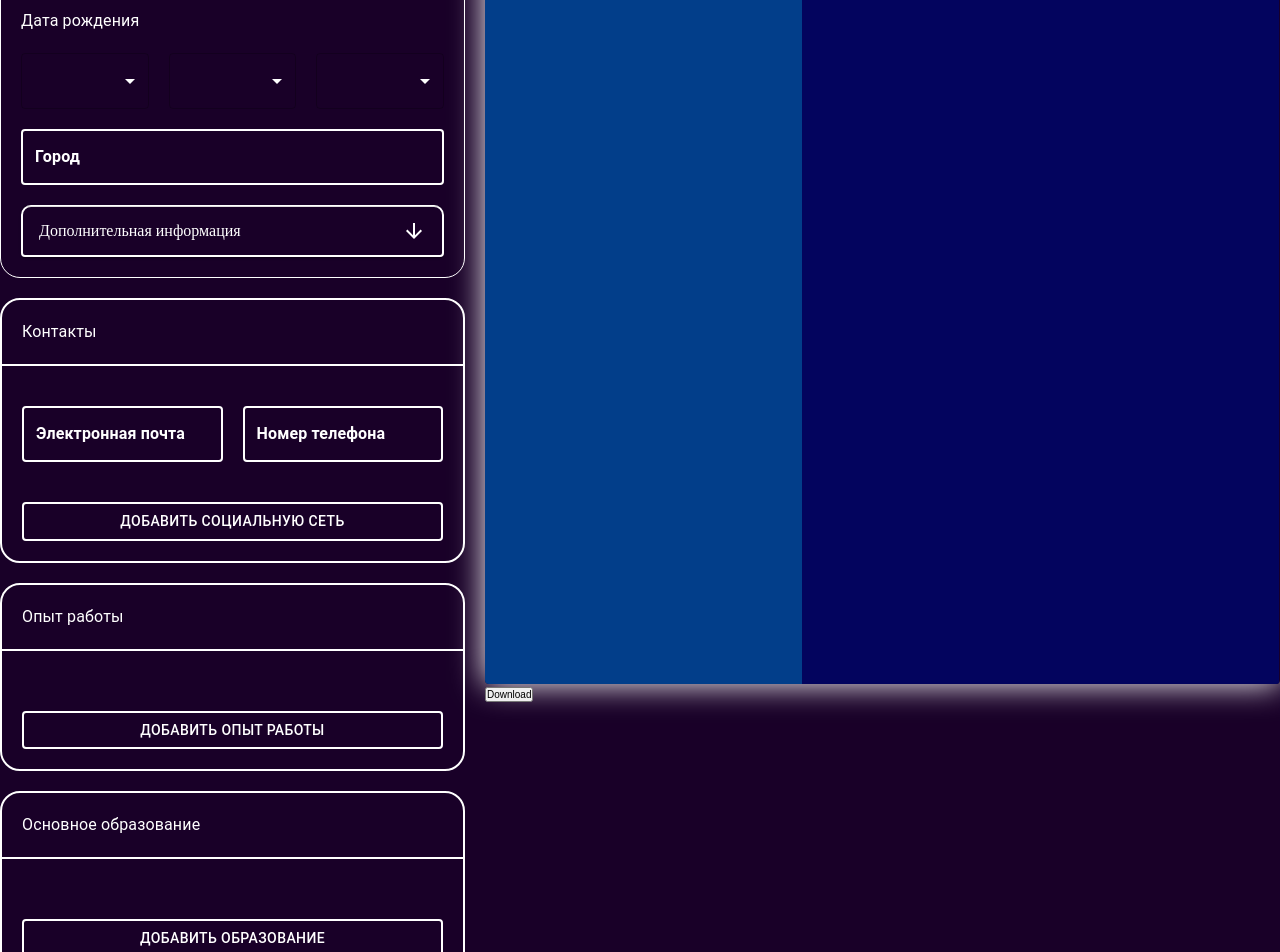
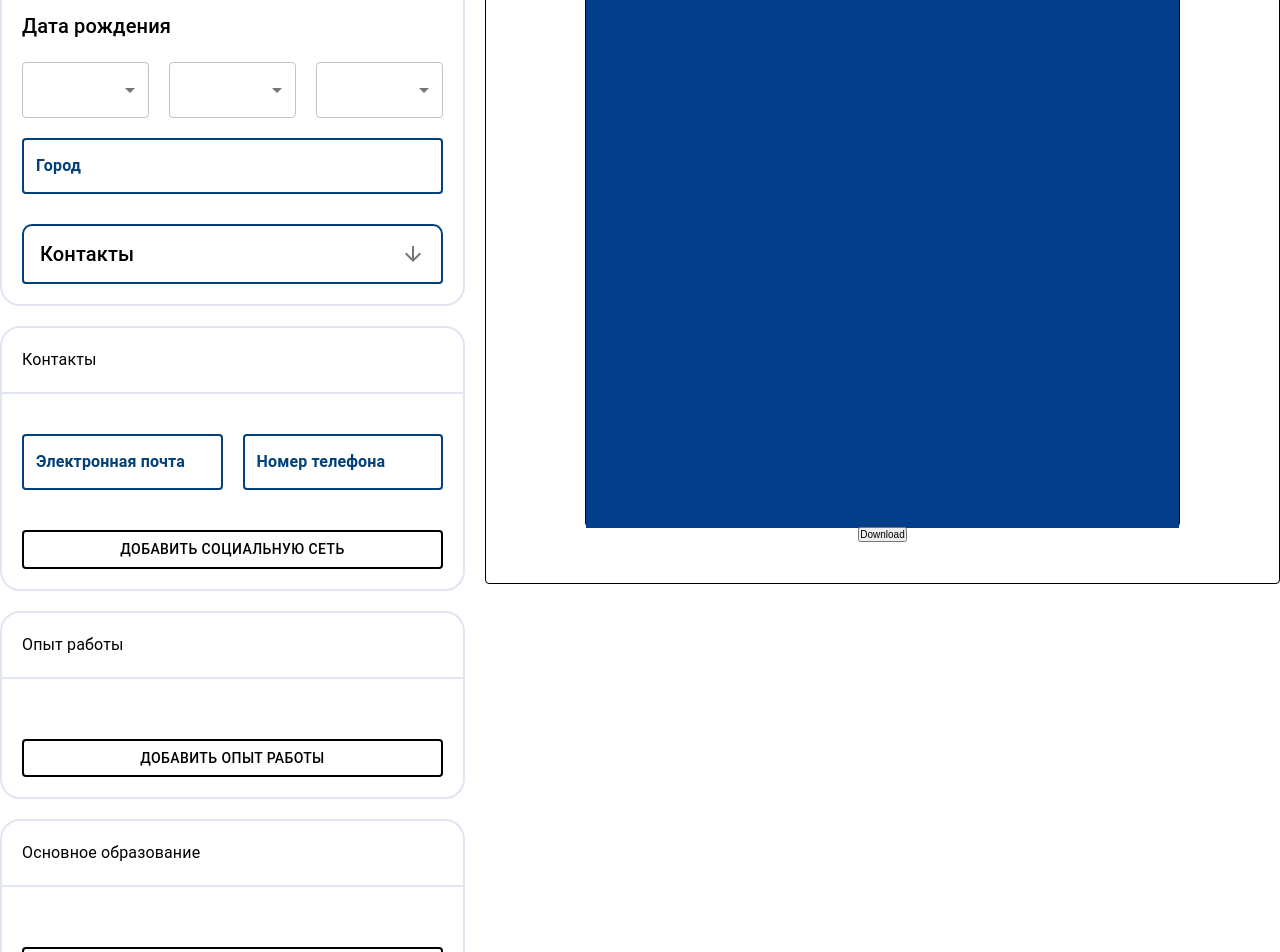
Before and after one commit to chmonka/createResume, a React (Vite) app: page /createResume in a window 1280 px wide. Shown: the part 420-1372 px from the top of the page. Built offline with nearby package versions, Linux system fonts and the light colour scheme.

Commit message:
изменил стили, изменил отображение pdf файла

```diff
--- a/src/Theme.ts
+++ b/src/Theme.ts
@@ -1,90 +1,70 @@
 import { createTheme } from '@mui/material'
-import { color } from 'html2canvas/dist/types/css/types/color'
 
 const theme = createTheme({
   components: {
     MuiTypography: {
       styleOverrides: {
         root: {
-          color: '#FFFFFF',
+          color: '#000',
           '& .MuiTypography-root': {
-            color: '#FFFFFF',
-          }
-        }
-      }
+            color: '#000',
+          },
+        },
+      },
     },
 
-    MuiSelect: {
+    MuiAccordion: {
       styleOverrides: {
         root: {
-          "& .MuiSelect-select": {
-            color: "#FFFFFF",
-            borderColor: "#FFFFFF",
-          },
-          "& .MuiSelect-root": {
-            color: "#FFFFFF",
-            borderColor: "#FFFFFF",
-          },
-
-          "& .MuiSelect-outlined":{
-            color: "#FFFFFF",
-            borderColor: "#FFFFFF",
-          },
-
-          "& .MuiSelect-icon": {
-            color: "#FFFFFF",
-          },
-          "& .MuiSelect-menu": {
-            backgroundColor: "white",
-            color: "black",
-          },
-          "& .MuiMenuItem-root": {
-            backgroundColor: "white",
-            borderColor: '#FFFFFF',
-            color: "#FFFFFF",
-
-          },
+          boxShadow: 'none',
+          backgroundColor: 'transparent',
+          border: '2px solid #034078',
+          borderRadius: '10px',
+          color: '#bfdbf7',
+          display: 'flex',
+          flexDirection: 'column',
+          marginTop: '10px',
         },
       },
     },
     MuiTextField: {
       styleOverrides: {
         root: {
-          "& .MuiOutlinedInput-root": {
-            color: "#FFFFFF",
-            fontFamily: "Arial",
-            fontWeight: "bold",
-            "& .MuiOutlinedInput-notchedOutline": {
-              borderColor: "#FFFFFF",
-              color: "#FFFFFF",
-              borderWidth: "2px",
+          '& .MuiOutlinedInput-root': {
+            color: '#034078',
+            fontFamily: 'Arial',
+            fontWeight: 'bold',
+            '& .MuiOutlinedInput-notchedOutline': {
+              borderColor: '#034078',
+              color: '#034078',
+              borderWidth: '2px',
             },
-            "&.Mui-focused": {
-              "& .MuiOutlinedInput-notchedOutline": {
-                borderColor: "#FFFFFF",
-                color: "#FFFFFF",
-                borderWidth: "3px",
+            '&.Mui-focused': {
+              '& .MuiOutlinedInput-notchedOutline': {
+                borderColor: '#2284e0',
+                color: '#034078',
+                borderWidth: '3px',
               },
             },
-            "&:hover:not(.Mui-focused)": {
-              "& .MuiOutlinedInput-notchedOutline": {
-                borderColor: "#FFFFFF",
-                color: "#FFFFFF",
+            '&:hover:not(.Mui-focused)': {
+              '& .MuiOutlinedInput-notchedOutline': {
+                borderColor: '#034078',
+                color: '#034078',
               },
             },
           },
-          "& .MuiInputLabel-outlined": {
-            color: "#FFFFFF",
-            fontWeight: "bold",
-            "&.Mui-focused": {
-              color: "#FFFFFF",
-              fontWeight: "bold",
+          '& .MuiInputLabel-outlined': {
+            color: '#034078',
+            fontWeight: 'bold',
+            '&.Mui-focused': {
+              color: '#2284e0',
+              fontWeight: 'bold',
             },
           },
         },
-      }
-    }
-  }
+      },
+    },
+  },
 })
 
 
--- a/src/components/Button/CustomButton.tsx
+++ b/src/components/Button/CustomButton.tsx
@@ -12,8 +12,8 @@ const theme = createTheme({
       styleOverrides: {
         root: {
           '&.MuiButton-root': {
-            border: '2px #FFFFFF solid',
-            color: '#FFFFFF',
+            border: '2px #000 solid',
+            color: '#000',
             // backgroundColor: "#FFFFFF"
           },
           '& :hover': {
--- a/src/components/Document/MyDocument.tsx
+++ b/src/components/Document/MyDocument.tsx
@@ -3,7 +3,6 @@ import { jsPDF } from 'jspdf'
 import { useRef } from 'react'
 import { Box, Grid, Typography } from '@mui/material'
 import { useFormContext } from 'react-hook-form'
-import PlaceIcon from '@mui/icons-material/Place'
 
 const MyDocument = () => {
   const { watch } = useFormContext()
@@ -22,7 +21,7 @@ const MyDocument = () => {
         const pdf = new jsPDF('portrait', 'pt', 'a4')
         // const pdfWidth = pdf.internal.pageSize.getWidth()
         // const pdfHeight = pdf.internal.pageSize.getWidth()
-        pdf.addImage(imgData, 'SVG', 0, 0, 600, 845)
+        pdf.addImage(imgData, 'SVG', 0, 0, 600, 50)
         pdf.save('shipping_label.pdf')
       })
     } else {
@@ -31,8 +30,56 @@ const MyDocument = () => {
   }
 
   return (
-    <Box sx={{ display: 'flex', flexDirection: 'column', height: '100%' }}>
-      <Box
+    <Box sx={{
+      display: 'flex',
+      flexDirection: 'column',
+      height: '100%',
+      width: '100%',
+      border: '1px solid black',
+      alignItems: 'center',
+      minWidth: '795px',
+      minHeight: '900px',
+      maxWidth: '795px',
+      maxHeight: '1000px',
+      justifyContent: 'center',
+      borderRadius: '4px',
+    }}>
+      <Grid
+        sx={{
+          display: 'flex',
+          flexDirection: 'column',
+          width: '100%',
+          height: '100%',
+          minWidth: '595px',
+          minHeight: '800px',
+          maxWidth: '595px',
+          maxHeight: '800px',
+          border: '1px solid black',
+          borderRadius: '4px',
+        }}>
+        <Grid
+          ref={pdfRef}
+          sx={{
+            display: 'flex',
+          }}>
+          <Box
+            sx={{backgroundColor: '#023e8a',
+              minHeight: '800px',
+              maxHeight: '800px', width: '100%'}}>
+            <Typography>Желаемая зарплата:</Typography>
+            <Box>
+              <Typography>{object.money} {object.currency}</Typography>
+            </Box>
+
+          </Box>
+        </Grid>
+
+      </Grid>
+      <button onClick={downloadPDF} style={{ fontSize: '10px' }}>
+        Download
+      </button>
+
+      {/*  <Box
         sx={{}}
       >
         <Grid
@@ -48,19 +95,14 @@ const MyDocument = () => {
             borderRadius: '4px',
             boxShadow: '0 0 32px white',
             overflow: 'hidden',
-          }}
-        >
+          }}>
           <Box
             sx={{
               textAlign: 'left',
               position: 'relative',
               margin: 'auto',
               width: '795px',
-            }}
-          >
-
-
-
+            }}>
             <Grid
               ref={pdfRef}
               sx={{
@@ -68,8 +110,7 @@ const MyDocument = () => {
                 height: '297mm',
                 // maxHeight: '297mm',
                 display: 'flex',
-              }}
-            >
+              }}>
               <Box
                 sx={{
                   padding: '20px',
@@ -77,8 +118,7 @@ const MyDocument = () => {
                   width: '40%',
                   position: 'relative',
                   backgroundColor: '#023e8a',
-                }}
-              >
+                }}>
                 <Box>
                   <Typography>Желаемая зарплата:</Typography>
                   <Box>
@@ -116,10 +156,8 @@ const MyDocument = () => {
         </Grid>
       </Box>
       <Box>
-        <button onClick={downloadPDF} style={{ fontSize: '10px' }}>
-          Download
-        </button>
-      </Box>
+
+      </Box>*/}
     </Box>
   )
 }
--- a/src/pages/CreateResume/containers/ResumeForm/ResumeForm.tsx
+++ b/src/pages/CreateResume/containers/ResumeForm/ResumeForm.tsx
@@ -41,15 +41,15 @@ const ResumeForm = () => {
     setAccardion([...accardion,
       <Accordion>
         <AccordionSummary expandIcon={<ArrowDownwardIcon style={{ color: 'white' }} />}>
-        Дополнительная информация
+          <Typography variant={'h6'}>Контакты</Typography>
         </AccordionSummary>
-    </Accordion>
+      </Accordion>,
     ])
   }
 
 
   return (
-    <Box sx={{ backgroundColor: '#190028', paddingTop: '40px' }}>
+    <Box sx={{ paddingTop: '40px' }}>
       <FormProvider {...methods}>
         <CustomContainer display={'flex'} flexDirection={'row'} justifyContent={'space-between'} gap={'20px'}>
           <Grid
@@ -60,82 +60,66 @@ const ResumeForm = () => {
             }}>
             <Box
               sx={{
-                display:'flex',
-                flexDirection:'column',
-                border: '1px solid white',
+                display: 'flex',
+                flexDirection: 'column',
+                border: '2px solid #e1e5f2',
                 padding: '20px',
                 borderRadius: '20px',
-                gap: '20px'
+                gap: '20px',
               }}>
               <MyTextField label={'Желаемая должность'} {...register('desiredPosition')} />
               <MyTextField label={'Фамилия'} {...register('middleName')} />
               <MyTextField label={'Имя'} {...register('firstName')} />
               <MyTextField label={'Отчество'} {...register('lastName')} />
               <Box>
-                <Typography sx={{ color: 'white' }}>Дата рождения</Typography>
+                <Typography variant={'h6'}>Дата рождения</Typography>
               </Box>
               <Grid sx={{
                 display: 'flex',
                 flexDirection: 'row',
-                gap: '20px'
+                gap: '20px',
               }}>
                 <SelectForm
                   label={'День'}
                   {...register('date')}
-                  array={dayArray}
-                ></SelectForm>
+                  array={dayArray}/>
                 <SelectForm
                   label={'месяц'}
                   {...register('month')}
-                  array={monthArray}
-                ></SelectForm>
+                  array={monthArray}/>
                 <SelectForm
                   label={'День'}
                   {...register('year')}
-                  array={yearArray}
-                ></SelectForm>
+                  array={yearArray} />
               </Grid>
               <Grid>
                 <MyTextField label={'Город'} {...register('city')}></MyTextField>
               </Grid>
-              <Accordion
-                sx={{
-                  backgroundColor: 'transparent',
-                  border: '2px solid white',
-                  borderRadius: '10px',
-                  color: 'white',
-                  display: 'flex',
-                  flexDirection: 'column',
-                }}
-              >
-                <AccordionSummary expandIcon={<ArrowDownwardIcon style={{ color: 'white' }} />}>
-                  Дополнительная информация
+              <Accordion>
+                <AccordionSummary expandIcon={<ArrowDownwardIcon />}>
+                  <Typography variant={'h6'}>Контакты</Typography>
                 </AccordionSummary>
                 <AccordionDetails
                   sx={{
                     display: 'flex',
                     flexDirection: 'column',
-                    gap: '20px'
-                  }}
-                >
+                    gap: '20px',
+                  }}>
                   <Grid
                     sx={{
                       display: 'flex',
                       flexDirection: 'row',
                       gap: '20px',
-                    }}
-                  >
+                    }}>
                     <MyTextField
                       label={'Желаемая зарплата'}
                       type={'number'}
                       inputProps={{ min: 0, step: 5000 }}
-                      {...register('money')}
-                    />
+                      {...register('money')} />
                     <SelectForm
                       label={'День'}
                       {...register('currency')}
-                      array={moneyArray}
-                    ></SelectForm>
+                      array={moneyArray} />
                     <MyTextField label={'Гражданство'} type={'string'}  {...register('citizenship')} />
                   </Grid>
                   <Grid
@@ -144,18 +128,13 @@ const ResumeForm = () => {
                       flexDirection: 'row',
                       justifyContent: 'space-between',
                       gap: '20px',
-                    }}
-                  >
+                    }}>
                     <SelectForm
                       label={'Занятность'}
-                      array={interestingArray}
-                    >
-                    </SelectForm>
+                      array={interestingArray}/>
                     <SelectForm
                       label={'График работы'}
-                      array={scheduleArray}
-                    >
-                    </SelectForm>
+                      array={scheduleArray}/>
                   </Grid>
                 </AccordionDetails>
               </Accordion>
@@ -177,18 +156,14 @@ const ResumeForm = () => {
                     display: 'flex',
                     flexDirection: 'column',
                     gap: '20px',
-                    border: '2px solid white',
-                    borderRadius: '20px'
-                  }}
-                >
-                  <Typography sx={{ borderBottom: '2px solid white', padding: '20px' }}>Контакты</Typography>
-                  <Box
-                    sx={{ padding: '20px', display: 'flex', flexDirection: 'column', gap: '20px' }}
-                  >
+                    border: '2px solid #e1e5f2',
+                    borderRadius: '20px',
+                  }}>
+                  <Typography sx={{ borderBottom: '2px solid #e1e5f2', padding: '20px' }}>Контакты</Typography>
+                  <Box sx={{ padding: '20px', display: 'flex', flexDirection: 'column', gap: '20px' }}>
                     <Box sx={{
                       display: 'flex',
-                      gap: '20px'
-
+                      gap: '20px',
                     }}>
                       <MyTextField
                         label={'Электронная почта'}
@@ -196,35 +171,17 @@ const ResumeForm = () => {
                       />
                       <MyTextField
                         label={'Номер телефона'}
-                        {...register('phoneNumber')}
-                      />
-                    </Box>
-                    <Box>
-                      {accardion}
-                    </Box>
-                    <CustomButton innerText='Добавить социальную сеть' onClick={addAccardion} ></CustomButton>
-                  </Box>
-
+                        {...register('phoneNumber')}/>
                     </Box>
                     <Box
                       sx={{
                         display: 'flex',
                         flexDirection: 'column',
                         gap: '20px',
-                    border: '2px solid white',
-                    borderRadius: '20px'
                       }}>
-                  <Typography sx={{ borderBottom: '2px solid white', padding: '20px' }}>Опыт работы</Typography>
-                  <Box
-                    sx={{ padding: '20px', display: 'flex', flexDirection: 'column', gap: '20px' }}
-                  >
-                    <Box sx={{
-                      display: 'flex',
-                      gap: '20px'
-                    }}>
-
+                      {accardion}
                     </Box>
-                    <CustomButton innerText='Добавить Опыт работы' ></CustomButton>
+                    <CustomButton innerText="Добавить социальную сеть" onClick={addAccardion}/>
                   </Box>
                 </Box>
                 <Box
@@ -232,20 +189,18 @@ const ResumeForm = () => {
                     display: 'flex',
                     flexDirection: 'column',
                     gap: '20px',
-                    border: '2px solid white',
-                    borderRadius: '20px'
+                    border: '2px solid #e1e5f2',
+                    borderRadius: '20px',
                   }}>
-                  <Typography sx={{ borderBottom: '2px solid white', padding: '20px' }}>Основное образование</Typography>
+                  <Typography sx={{ borderBottom: '2px solid #e1e5f2', padding: '20px' }}>Опыт работы</Typography>
                   <Box
-                    sx={{ padding: '20px', display: 'flex', flexDirection: 'column', gap: '20px' }}
-                  >
+                    sx={{ padding: '20px', display: 'flex', flexDirection: 'column', gap: '20px' }}>
                     <Box sx={{
                       display: 'flex',
-                      gap: '20px'
+                      gap: '20px',
                     }}>
-
                     </Box>
-                    <CustomButton innerText='Добавить образование' ></CustomButton>
+                    <CustomButton innerText="Добавить Опыт работы"/>
                   </Box>
                 </Box>
                 <Box
@@ -253,20 +208,39 @@ const ResumeForm = () => {
                     display: 'flex',
                     flexDirection: 'column',
                     gap: '20px',
-                    border: '2px solid white',
-                    borderRadius: '20px'
+                    border: '2px solid #e1e5f2',
+                    borderRadius: '20px',
                   }}>
-                  <Typography sx={{ borderBottom: '2px solid white', padding: '20px' }}>Курсы повышения квалификации</Typography>
+                  <Typography sx={{ borderBottom: '2px solid #e1e5f2', padding: '20px' }}>Основное
+                    образование</Typography>
                   <Box
-                    sx={{ padding: '20px', display: 'flex', flexDirection: 'column', gap: '20px' }}
-                  >
+                    sx={{ padding: '20px', display: 'flex', flexDirection: 'column', gap: '20px' }}>
                     <Box sx={{
                       display: 'flex',
-                      gap: '20px'
+                      gap: '20px',
                     }}>
-
                     </Box>
-                    <CustomButton innerText='Добавить Курс' ></CustomButton>
+                    <CustomButton innerText="Добавить образование"></CustomButton>
+                  </Box>
+                </Box>
+                <Box
+                  sx={{
+                    display: 'flex',
+                    flexDirection: 'column',
+                    gap: '20px',
+                    border: '2px solid #e1e5f2',
+                    borderRadius: '20px',
+                  }}>
+                  <Typography sx={{ borderBottom: '2px solid #e1e5f2', padding: '20px' }}>Курсы повышения
+                    квалификации</Typography>
+                  <Box
+                    sx={{ padding: '20px', display: 'flex', flexDirection: 'column', gap: '20px' }}>
+                    <Box sx={{
+                      display: 'flex',
+                      gap: '20px',
+                    }}>
+                    </Box>
+                    <CustomButton innerText="Добавить Курс"></CustomButton>
                   </Box>
                 </Box>
               </Grid>
@@ -275,7 +249,7 @@ const ResumeForm = () => {
           <MyDocument></MyDocument>
         </CustomContainer>
       </FormProvider>
-    </Box >
+    </Box>
   )
 }
 
--- a/src/pages/MainPage/containers/Welcome/Welcome.tsx
+++ b/src/pages/MainPage/containers/Welcome/Welcome.tsx
@@ -5,7 +5,7 @@ import CustomContainer from '../../../../components/Container/CustomContainer.js
 
 function Welcome() {
   return (
-    <Box sx={{ backgroundColor: '#190028' }}>
+    <Box>
       <CustomContainer>
         <Grid
           sx={{
@@ -18,10 +18,10 @@ function Welcome() {
           }}
         >
           <Box sx={{ display: 'flex', flexDirection: 'column', alignItems: 'center' }}>
-            <Typography variant='subtitle2' fontSize={'20px'} color={'#FFFFFF'}>
+            <Typography variant='subtitle2' fontSize={'20px'}>
               Создание вашего резюме
             </Typography>
-            <Typography variant='subtitle2' fontSize={'20px'} color={'#FFFFFF'}>
+            <Typography variant='subtitle2' fontSize={'20px'}>
               Займет всего несколько минут вашего времени
             </Typography>
           </Box>
--- a/src/scss/prinсipal.scss
+++ b/src/scss/prinсipal.scss
@@ -5,5 +5,5 @@
 }
 
 body{
-    background-color: #190028;
+    background-color: #FFFFFF;
 }
```
Also changed, not shown: src/components/header/Header.tsx (+4 -4 lines). Lines whose indentation alone changed are shown as unchanged.
